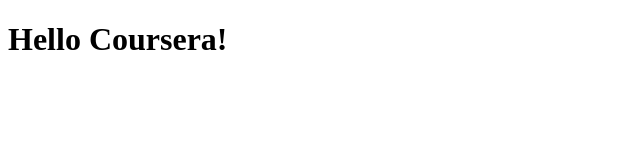
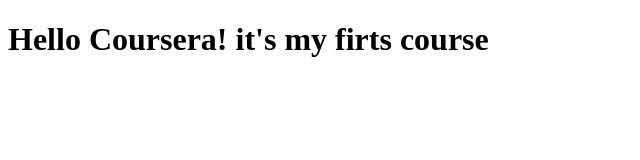
Before and after one commit to snkura/coursera-test, a plain HTML site: page site/index.html in a window 1280 px wide. Shown: the whole page, without its empty margins (0-640 px from the left). Drawn offline with Linux system fonts and the light colour scheme.

Commit message:
small addition to ur page content

```diff
--- a/site/index.html
+++ b/site/index.html
@@ -4,6 +4,6 @@
 	<title>Hello Coursera!</title>
 </head>
 <body>
-<h1>Hello Coursera!</h1>
+<h1>Hello Coursera! it's my firts course</h1>
 </body>
 </html>
```
